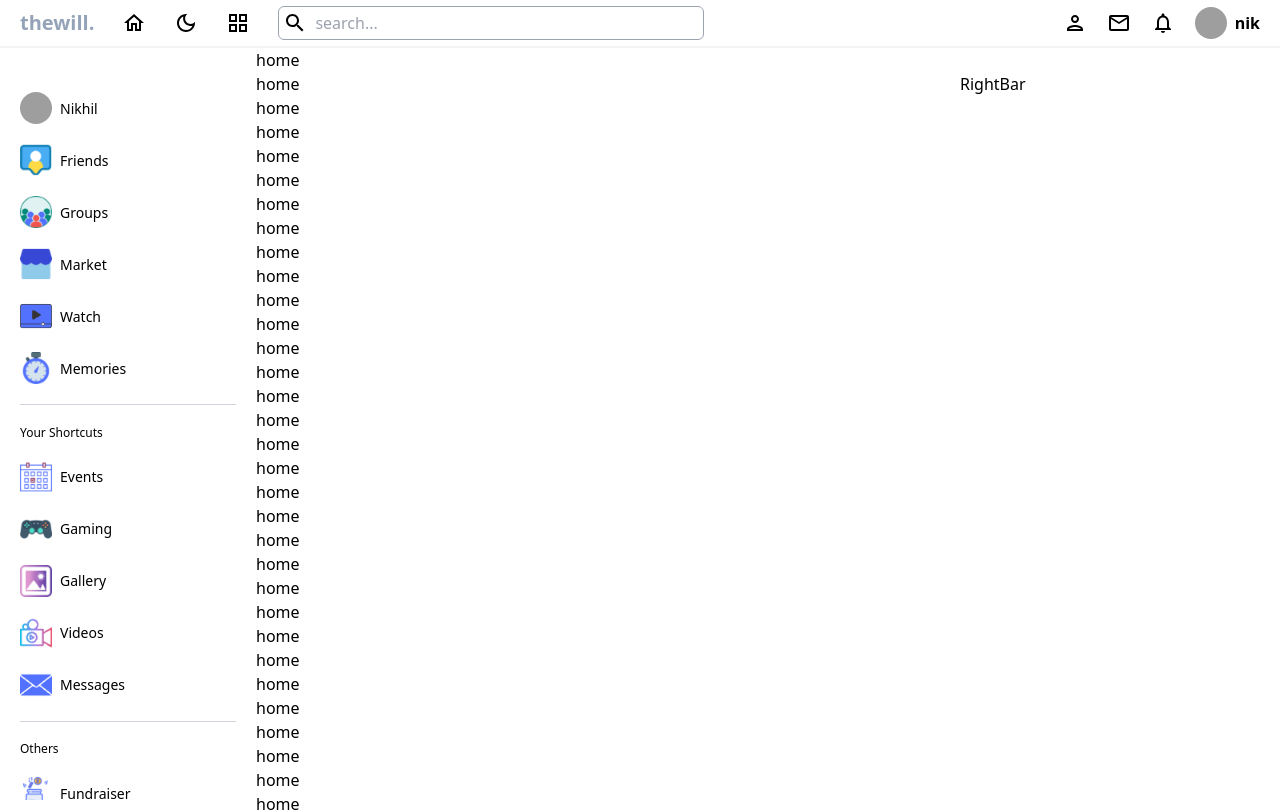
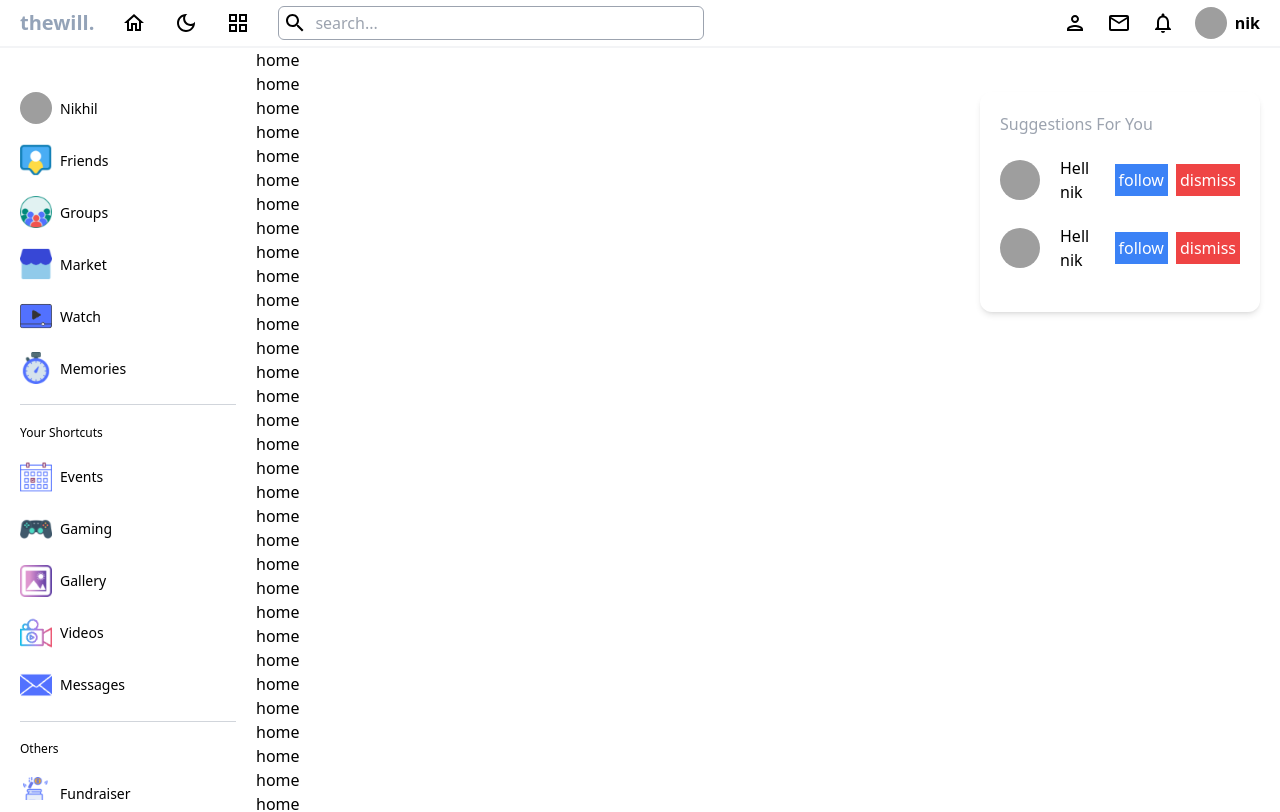
Before and after one commit to nikhilmahato21/thewill, a React (Vite) app: page / in a window 1280 px wide. Shown: the top 812 px of the page. Built offline with nearby package versions, Linux system fonts and the light colour scheme; grey boxes are pictures that could not be loaded.

Commit message:
suggestions items

```diff
--- a/src/components/RightBar.jsx
+++ b/src/components/RightBar.jsx
@@ -3,7 +3,39 @@ import React from "react";
 const RightBar = () => {
   return (
     <div className="w-[25%] sticky top-[72px] h-[calc(100vh-72px)] overflow-scroll scrollbar no-scrollbar">
-      RightBar
+      <div className="container p-5">
+        <div className=" shadow-md rounded-xl p-5">
+          <span className=" text-gray-400">Suggestions For You</span>
+          <div className="user flex items-center justify-between my-5">
+            <div className="userInfo flex items-center gap-5">
+              <img
+                src="https://w0.peakpx.com/wallpaper/307/696/HD-wallpaper-ichigo-bleach-bleach.jpg"
+                alt=""
+                className=" w-10 h-10 rounded-full object-cover"
+              />
+              <span className=" font-medium">Hell nik</span>
+            </div>
+            <div className="buttons flex items-center gap-2">
+              <button className=" p-1 text-white bg-blue-500 ">follow</button>
+              <button className=" p-1 text-white bg-red-500">dismiss</button>
+            </div>
+          </div>
+          <div className="user flex items-center justify-between my-5">
+            <div className="userInfo flex items-center gap-5">
+              <img
+                src="https://w0.peakpx.com/wallpaper/307/696/HD-wallpaper-ichigo-bleach-bleach.jpg"
+                alt=""
+                className=" w-10 h-10 rounded-full object-cover"
+              />
+              <span className=" font-medium">Hell nik</span>
+            </div>
+            <div className="buttons flex items-center gap-2">
+              <button className=" p-1 text-white bg-blue-500">follow</button>
+              <button className=" p-1 text-white bg-red-500">dismiss</button>
+            </div>
+          </div>
+        </div>
+      </div>
     </div>
   );
 };
```
